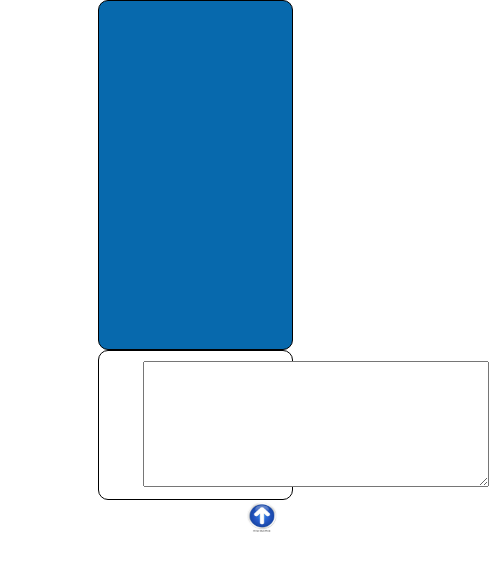
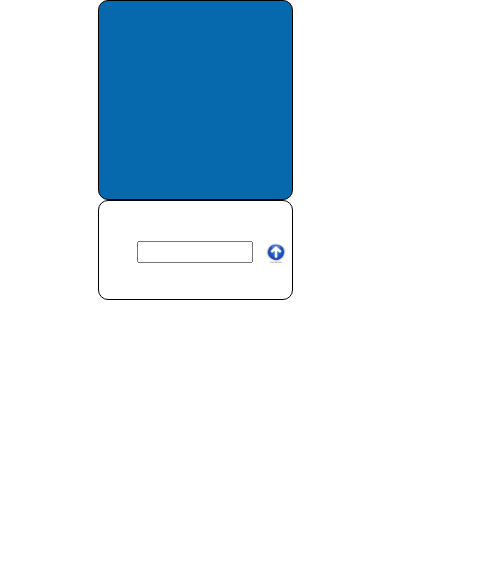
Before and after one commit to urbaniak62/tchat, a plain HTML site: page index.html in a window 390 px wide. Shown: the whole page, 489 px wide, since content can reach past the window. Drawn offline with nearby package versions, Linux system fonts and the light colour scheme.

Commit message:
mise en responsive

```diff
--- a/css/style.css
+++ b/css/style.css
@@ -29,19 +29,27 @@ body{
 .blocMessage{
 
   width: 50%;
-  height: 150px;
+  height: 100px;
   margin-left:25%;
   border: 1px solid black;
   border-radius: 10px;
 }
-textarea{
-  float: left;
-  margin-left: 23%;
-  margin-top: 10px;
+input{
+  width: 60%;
+  margin: 40px 5% 0px 20%;
 }
+
 img{
   width: 30px;
   height:30px;
-  float: right;
-  margin: 15px;
+
 }
+@media screen and (max-width: 1020px){
+  #ecran{
+    height: 200px;
+  }
+  img{
+    width: 20px;
+    height: 20px;
+  }
+}
--- a/index.html
+++ b/index.html
@@ -28,7 +28,7 @@
         </div>
         <div class="blocMessage">
 
-          <textarea class="message" name="name" value=" "rows="6" cols="40"></textarea>
+          <input class="message" type="text" name="" value="">
 
           <img class="button" src="img/envoyer.jpeg" alt="envoyer">
 
```
